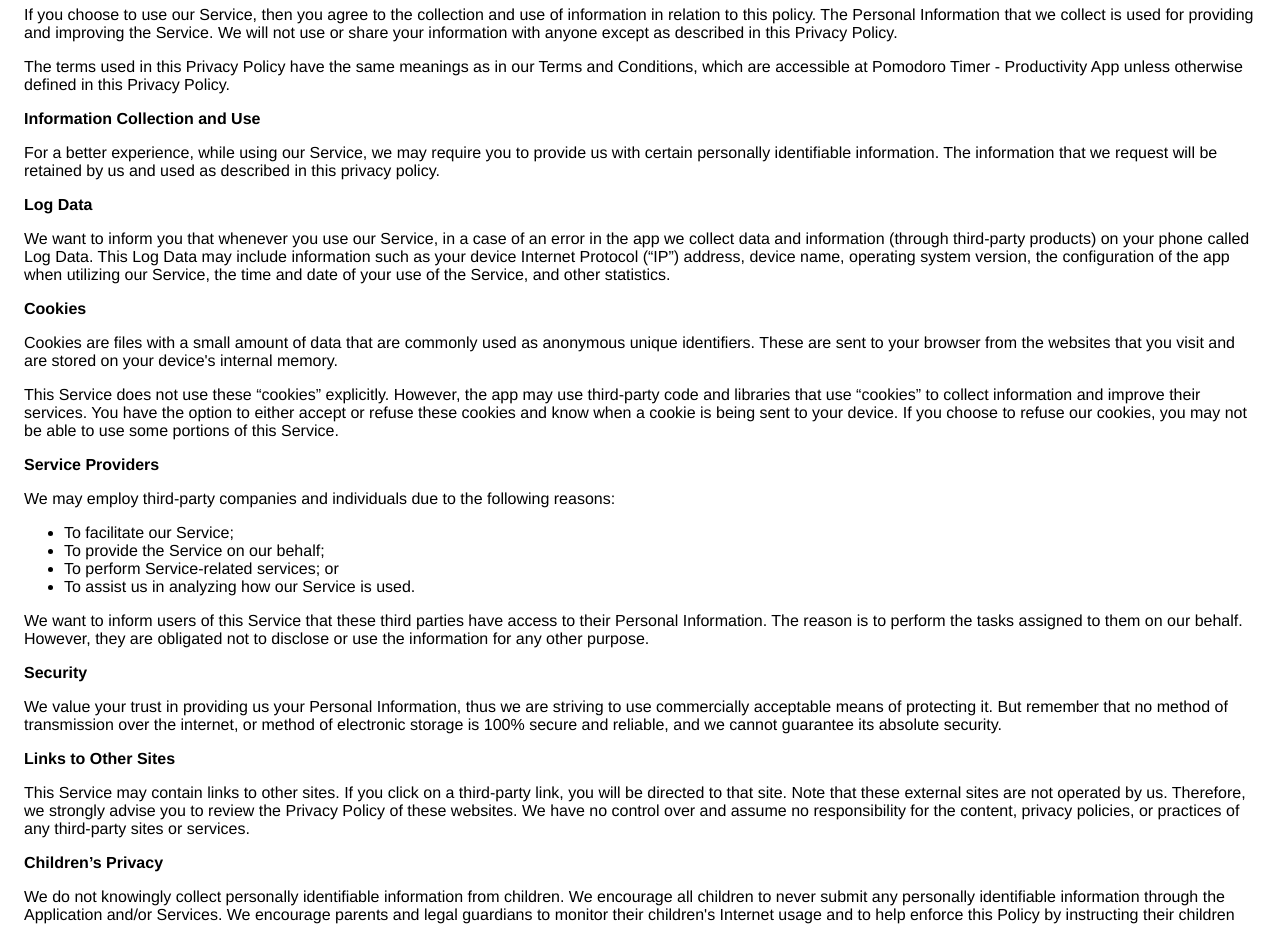
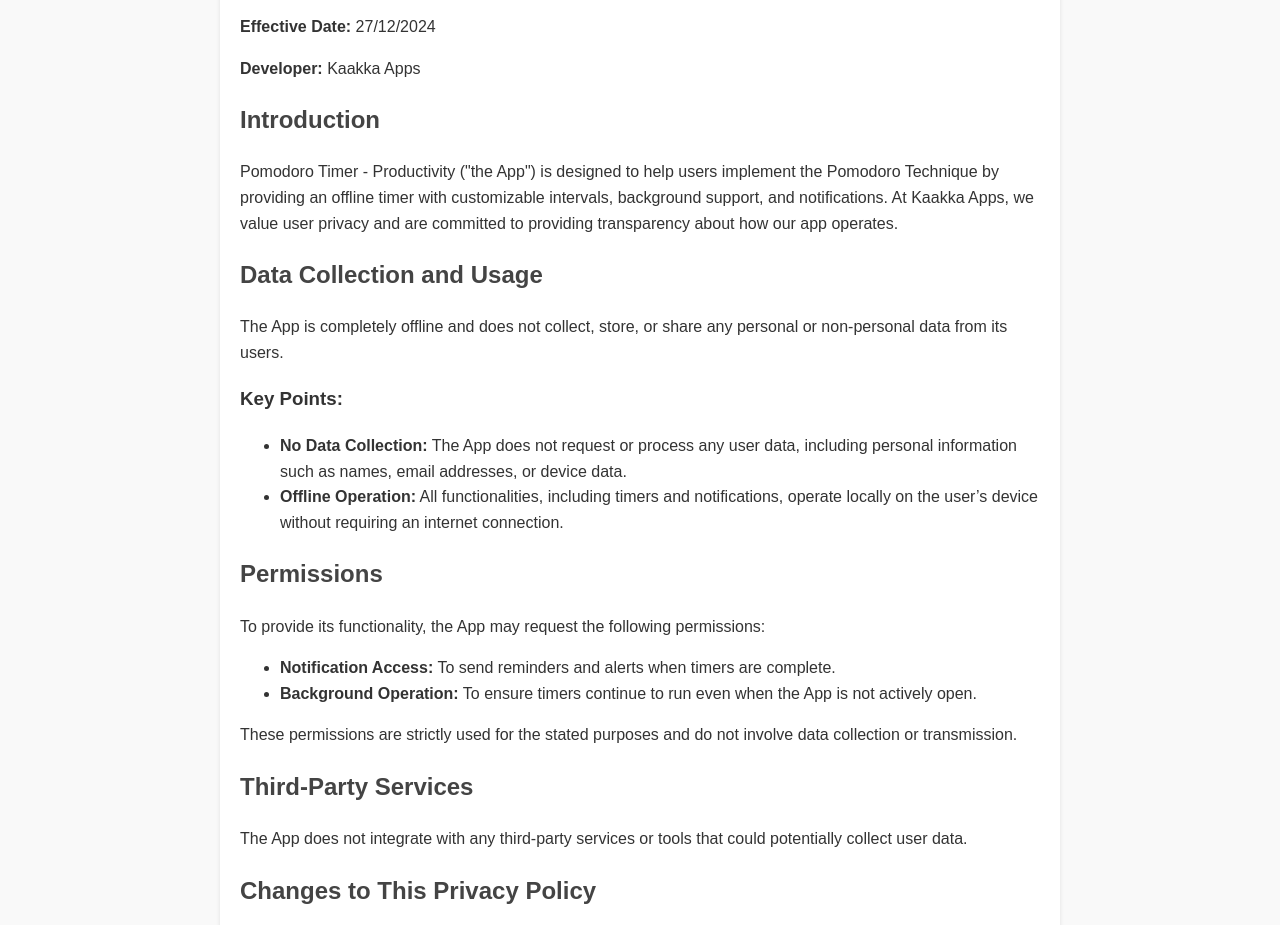
Before and after one commit to kaakkatech/pomodoro-timer-privacy-policy, a plain HTML site: page index.html in a window 1280 px wide. Shown: the part 120-1045 px from the top of the page. Drawn offline with Linux system fonts and the light colour scheme.

Commit message:
Update index.html

```diff
--- a/index.html
+++ b/index.html
@@ -1,103 +1,84 @@
 <!DOCTYPE html>
-    <html>
+<html lang="en">
 <head>
-      <meta charset='utf-8'>
-      <meta name='viewport' content='width=device-width'>
-      <title>Privacy Policy</title>
-      <style> body { font-family: 'Helvetica Neue', Helvetica, Arial, sans-serif; padding:1em; } </style>
+    <meta charset="UTF-8">
+    <meta name="viewport" content="width=device-width, initial-scale=1.0">
+    <meta name="description" content="Privacy Policy for Pomodoro Timer - Productivity by Kaakka Apps">
+    <title>Privacy Policy - Pomodoro Timer</title>
+    <style>
+        body {
+            font-family: Arial, sans-serif;
+            line-height: 1.6;
+            margin: 20px;
+            background-color: #f9f9f9;
+            color: #333;
+        }
+        h1, h2 {
+            color: #444;
+        }
+        a {
+            color: #007BFF;
+            text-decoration: none;
+        }
+        a:hover {
+            text-decoration: underline;
+        }
+        .container {
+            max-width: 800px;
+            margin: auto;
+            background: #fff;
+            padding: 20px;
+            border-radius: 8px;
+            box-shadow: 0 2px 4px rgba(0, 0, 0, 0.1);
+        }
+    </style>
 </head>
 <body>
-    <strong>Privacy Policy</strong> <p>
-                  Kaakka Apps built the Pomodoro Timer - Productivity App app as
-                  a Free app. This SERVICE is provided by
-                  Kaakka Apps at no cost and is intended for use as
-                  is.
-                </p> <p>
-                  This page is used to inform visitors regarding our
-                  policies with the collection, use, and disclosure of Personal
-                  Information if anyone decided to use our Service.
-                </p> <p>
-                  If you choose to use our Service, then you agree to
-                  the collection and use of information in relation to this
-                  policy. The Personal Information that we collect is
-                  used for providing and improving the Service. We will not use or share your information with
-                  anyone except as described in this Privacy Policy.
-                </p> <p>
-                  The terms used in this Privacy Policy have the same meanings
-                  as in our Terms and Conditions, which are accessible at
-                  Pomodoro Timer - Productivity App unless otherwise defined in this Privacy Policy.
-                </p> <p><strong>Information Collection and Use</strong></p> <p>
-                  For a better experience, while using our Service, we
-                  may require you to provide us with certain personally
-                  identifiable information. The information that
-                  we request will be retained by us and used as described in this privacy policy.
-                </p> <!----> <p><strong>Log Data</strong></p> <p>
-                  We want to inform you that whenever you
-                  use our Service, in a case of an error in the app
-                  we collect data and information (through third-party
-                  products) on your phone called Log Data. This Log Data may
-                  include information such as your device Internet Protocol
-                  (“IP”) address, device name, operating system version, the
-                  configuration of the app when utilizing our Service,
-                  the time and date of your use of the Service, and other
-                  statistics.
-                </p> <p><strong>Cookies</strong></p> <p>
-                  Cookies are files with a small amount of data that are
-                  commonly used as anonymous unique identifiers. These are sent
-                  to your browser from the websites that you visit and are
-                  stored on your device's internal memory.
-                </p> <p>
-                  This Service does not use these “cookies” explicitly. However,
-                  the app may use third-party code and libraries that use
-                  “cookies” to collect information and improve their services.
-                  You have the option to either accept or refuse these cookies
-                  and know when a cookie is being sent to your device. If you
-                  choose to refuse our cookies, you may not be able to use some
-                  portions of this Service.
-                </p> <p><strong>Service Providers</strong></p> <p>
-                  We may employ third-party companies and
-                  individuals due to the following reasons:
-                </p> <ul><li>To facilitate our Service;</li> <li>To provide the Service on our behalf;</li> <li>To perform Service-related services; or</li> <li>To assist us in analyzing how our Service is used.</li></ul> <p>
-                  We want to inform users of this Service
-                  that these third parties have access to their Personal
-                  Information. The reason is to perform the tasks assigned to
-                  them on our behalf. However, they are obligated not to
-                  disclose or use the information for any other purpose.
-                </p> <p><strong>Security</strong></p> <p>
-                  We value your trust in providing us your
-                  Personal Information, thus we are striving to use commercially
-                  acceptable means of protecting it. But remember that no method
-                  of transmission over the internet, or method of electronic
-                  storage is 100% secure and reliable, and we cannot
-                  guarantee its absolute security.
-                </p> <p><strong>Links to Other Sites</strong></p> <p>
-                  This Service may contain links to other sites. If you click on
-                  a third-party link, you will be directed to that site. Note
-                  that these external sites are not operated by us.
-                  Therefore, we strongly advise you to review the
-                  Privacy Policy of these websites. We have
-                  no control over and assume no responsibility for the content,
-                  privacy policies, or practices of any third-party sites or
-                  services.
-                </p> <p><strong>Children’s Privacy</strong></p> <!----> <div><p>
-                    We do not knowingly collect personally
-                    identifiable information from children. We
-                    encourage all children to never submit any personally
-                    identifiable information through
-                    the Application and/or Services.
-                    We encourage parents and legal guardians to monitor
-                    their children's Internet usage and to help enforce this Policy by instructing
-                    their children never to provide personally identifiable information through the Application and/or Services without their permission. If you have reason to believe that a child
-                    has provided personally identifiable information to us through the Application and/or Services,
-                    please contact us. You must also be at least 16 years of age to consent to the processing
-                    of your personally identifiable information in your country (in some countries we may allow your parent
-                    or guardian to do so on your behalf).
-                  </p></div> <p><strong>Changes to This Privacy Policy</strong></p> <p>
-                  We may update our Privacy Policy from
-                  time to time. Thus, you are advised to review this page
-                  periodically for any changes. We will
-                  notify you of any changes by posting the new Privacy Policy on
-                  this page.
+    <div class="container">
+        <h1>Privacy Policy for Pomodoro Timer - Productivity</h1>
+        <p><strong>Effective Date:</strong> 27/12/2024</p>
+        <p><strong>Developer:</strong> Kaakka Apps</p>
+
+        <h2>Introduction</h2>
+        <p>
+            Pomodoro Timer - Productivity ("the App") is designed to help users implement the Pomodoro Technique by
+            providing an offline timer with customizable intervals, background support, and notifications. At Kaakka Apps,
+            we value user privacy and are committed to providing transparency about how our app operates.
         </p>
+
+        <h2>Data Collection and Usage</h2>
+        <p>The App is completely offline and does not collect, store, or share any personal or non-personal data from its users.</p>
+
+        <h3>Key Points:</h3>
+        <ul>
+            <li><strong>No Data Collection:</strong> The App does not request or process any user data, including personal information such as names, email addresses, or device data.</li>
+            <li><strong>Offline Operation:</strong> All functionalities, including timers and notifications, operate locally on the user’s device without requiring an internet connection.</li>
+        </ul>
+
+        <h2>Permissions</h2>
+        <p>
+            To provide its functionality, the App may request the following permissions:
+        </p>
+        <ul>
+            <li><strong>Notification Access:</strong> To send reminders and alerts when timers are complete.</li>
+            <li><strong>Background Operation:</strong> To ensure timers continue to run even when the App is not actively open.</li>
+        </ul>
+        <p>These permissions are strictly used for the stated purposes and do not involve data collection or transmission.</p>
+
+        <h2>Third-Party Services</h2>
+        <p>The App does not integrate with any third-party services or tools that could potentially collect user data.</p>
+
+        <h2>Changes to This Privacy Policy</h2>
+        <p>
+            Kaakka Apps reserves the right to update this privacy policy as necessary to reflect changes in functionality or legal requirements.
+            Users will be notified of significant updates through the app or its Play Store listing.
+        </p>
+
+        <h2>Contact Us</h2>
+        <p>
+            If you have any questions or concerns about this privacy policy, please contact us at:
+            <strong>Email:</strong> kaakkatech@gmail.com
+        </p>
+    </div>
 </body>
 </html>
```
Lines whose indentation alone changed are shown as unchanged.
